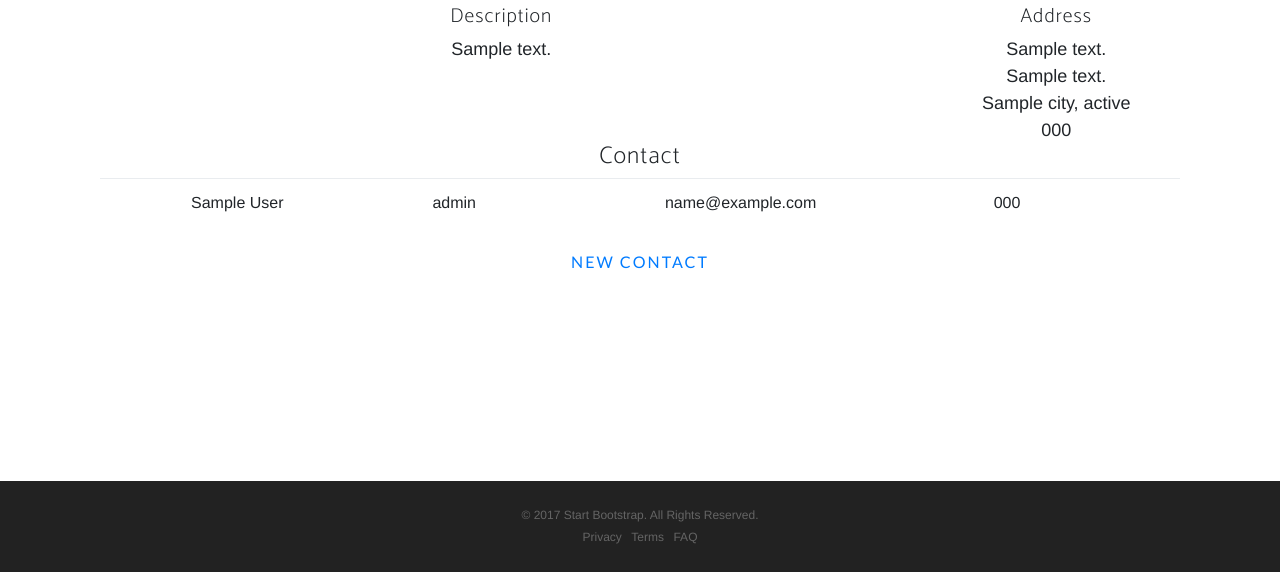
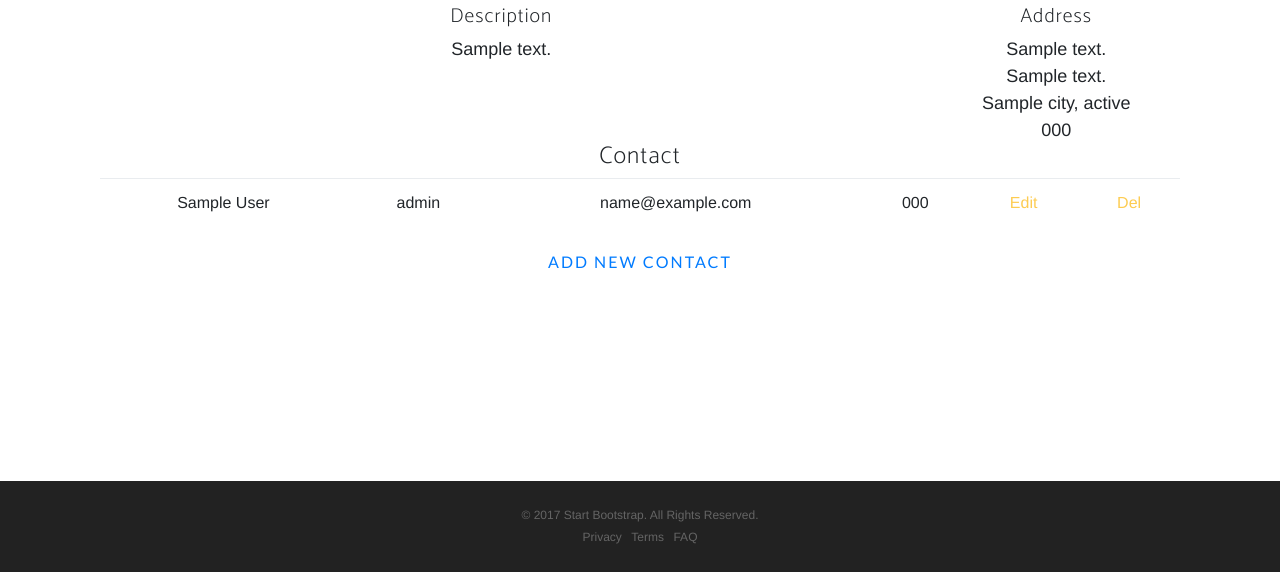
Before and after one commit to AM-44/crmgt, a Django app: template crmapp/templates/accounts/account_detail.html in a window 1280 px wide. Shown: the part 140-712 px from the top of the page. Run offline with Django 3.2, Linux system fonts and the light colour scheme; the template is opened without the code that fills it: most values are stand-ins (such as "Sample title", 1, 10 or a date in 2020); some libraries are stand-ins or nearby versions; some web fonts are replaced.

Commit message:
created the edit contact URL

```diff
--- a/crmapp/contacts/urls.py
+++ b/crmapp/contacts/urls.py
@@ -1,8 +1,12 @@
 from django.conf.urls import url
 from views import contact_detail
+from views import contact_cru
 
 contact_urls = [
 
     url(r'^$', contact_detail, name="contact_detail"),
 
+    url(r'^edit/$',
+        contact_cru, name='contact_update'
+    ),
 ]
--- a/crmapp/templates/accounts/account_detail.html
+++ b/crmapp/templates/accounts/account_detail.html
@@ -22,8 +22,8 @@
 				        {# New Contact Link #}
 				        <a id="new-contact"
 						   class="btn btn-link"
-						   href="{% url 'crmapp.contacts.views.contact_cru' %}?account={{ account.id }}">
-						   New Contact</a>
+						   href="{% url 'contact_new' %}?account={{ account.id }}">
+						   Add New Contact</a>
 				    </div>
 				</div>
 		        {# List Communications #}
--- a/crmapp/templates/contacts/contact_cru.html
+++ b/crmapp/templates/contacts/contact_cru.html
@@ -6,7 +6,6 @@
       <div class="container">
         <div class="section-heading text-center">
 		    <div id="content-container" class="container p-none">
-		        <h4 class="ad-mh">Add a Contact</h4>
 		        {% include 'contacts/contact_item_form.html' %}
 		    </div>
 		</div>
--- a/crmapp/templates/contacts/contact_detail.html
+++ b/crmapp/templates/contacts/contact_detail.html
@@ -11,7 +11,7 @@
                     <h4 class="ad-mh">Contact Details</h4>
                     <table id="cd-table" class="table">
                         <tbody>
-                            {% include 'contacts/contact_item_view.html' %}
+                            {% include 'contacts/contact_item_form.html' %}
                         </tbody>
                     </table>
                 </div>
--- a/crmapp/templates/contacts/contact_item_view.html
+++ b/crmapp/templates/contacts/contact_item_view.html
@@ -9,12 +9,12 @@
                 <td class="con-cntrl">
                     {# Contact Edit Link #}
                     <a class="pen edit-contact"
-                       href=""></a>
+                       href="">Edit</a>
                 </td>
                 <td class="ci-td-p-r">
                     {# Contact Delete Link #}
                     <a class="cancel"
-                       href=""></a>
+                       href="">Del</a>
                 </td>
             </tr>
         </div>
```
Also changed, not shown: crmapp/templates/contacts/contact_item_form.html (+7 -0 lines), crmapp/urls.py (+4 -4 lines), 4 other files.
